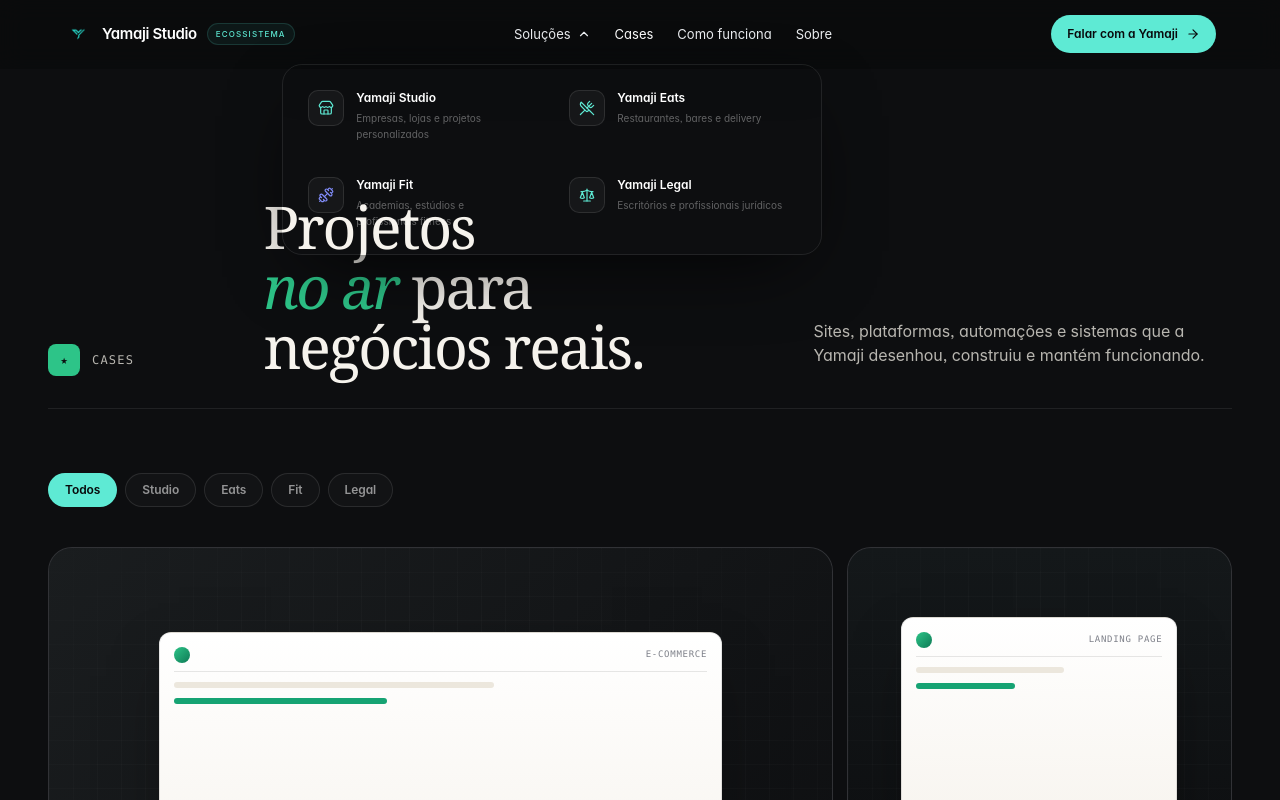
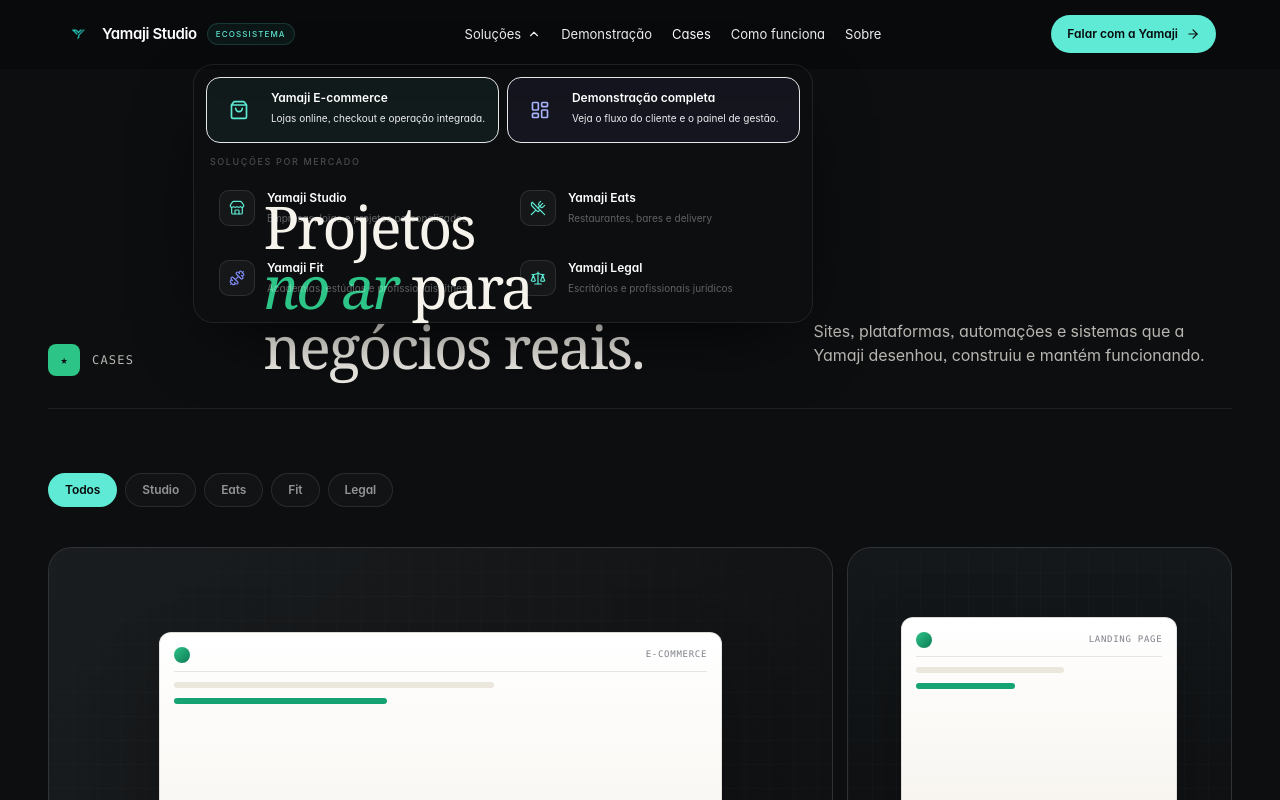
Before and after one commit to cauayoshito/yamaji-ecommerce, a Next.js app: page /cases in a window 1280 px wide. Both pictures are taken after a click on the button "Soluções". Shown: the top 800 px of the page. Built offline with nearby package versions, Linux system fonts and the light colour scheme.

Commit message:
feat: melhora menu mobile e destaca Yamaji E-commerce

```diff
--- a/components/site/NavBar.tsx
+++ b/components/site/NavBar.tsx
@@ -4,12 +4,35 @@
 import Image from "next/image";
 import Link from "next/link";
 import { usePathname } from "next/navigation";
-import { ArrowRight, ChevronDown, Menu, X } from "lucide-react";
+import {
+  ArrowRight,
+  ChevronDown,
+  LayoutDashboard,
+  Menu,
+  ShoppingBag,
+  Sparkles,
+  X,
+} from "lucide-react";
 import Container from "@/components/ui/Container";
 import SegmentMark from "@/components/ecosystem/SegmentMark";
 import { ecosystemSolutions } from "@/data/ecosystem";
 import { GENERAL_WHATSAPP_LINK } from "@/lib/contact";
 import { cn } from "@/lib/utils";
+
+const ecommerceLinks = [
+  {
+    href: "/e-commerce",
+    label: "Yamaji E-commerce",
+    description: "Lojas online, checkout e operação integrada.",
+    icon: ShoppingBag,
+  },
+  {
+    href: "/e-commerce/demo/yamaji",
+    label: "Demonstração completa",
+    description: "Veja o fluxo do cliente e o painel de gestão.",
+    icon: LayoutDashboard,
+  },
+];
 
 export default function NavBar() {
   const pathname = usePathname();
@@ -35,6 +58,7 @@
         setMobileOpen(false);
       }
     }
+
     function onPointerDown(event: MouseEvent) {
       if (dropdownRef.current && !dropdownRef.current.contains(event.target as Node)) {
         setSolutionsOpen(false);
@@ -50,17 +74,24 @@
   }, []);
 
   useEffect(() => {
-    document.body.style.overflow = mobileOpen ? "hidden" : "";
+    const previousOverflow = document.body.style.overflow;
+    document.body.style.overflow = mobileOpen ? "hidden" : previousOverflow;
+
     if (mobileOpen) {
       requestAnimationFrame(() => closeButtonRef.current?.focus());
     } else if (mobileTriggerRef.current) {
       mobileTriggerRef.current.focus();
       mobileTriggerRef.current = null;
     }
+
     return () => {
-      document.body.style.overflow = "";
+      document.body.style.overflow = previousOverflow;
     };
   }, [mobileOpen]);
+
+  function closeMobileMenu() {
+    setMobileOpen(false);
+  }
 
   function handleMobileMenuKeyDown(event: React.KeyboardEvent<HTMLElement>) {
     if (event.key !== "Tab") return;
@@ -82,7 +113,8 @@
     }
   }
 
-  const isActive = (href: string) => pathname === href;
+  const isActive = (href: string) =>
+    href === "/" ? pathname === "/" : pathname === href || pathname.startsWith(`${href}/`);
   const processHref = pathname === "/" ? "#como-funciona" : "/#como-funciona";
 
   return (
@@ -90,15 +122,15 @@
       className={cn(
         "fixed inset-x-0 top-0 z-50 border-b transition duration-300",
         scrolled
-          ? "border-white/[0.07] bg-[#08090B]/88 backdrop-blur-xl"
-          : "border-transparent bg-[#08090B]/45 backdrop-blur-md"
+          ? "border-white/[0.07] bg-[#08090B]/90 backdrop-blur-xl"
+          : "border-transparent bg-[#08090B]/60 backdrop-blur-md"
       )}
     >
       <Container className="flex h-16 items-center justify-between md:h-[68px]">
         <Link
           href="/"
-          className="flex items-center gap-2.5 rounded-md focus-visible:ring-2 focus-visible:ring-accent/60"
-          aria-label="Ecossistema Yamaji — página inicial"
+          className="flex min-w-0 items-center gap-2.5 rounded-md focus-visible:ring-2 focus-visible:ring-accent/60"
+          aria-label="Ecossistema Yamaji, página inicial"
         >
           <Image
             src="/images/logo-yamaji-aqua.png"
@@ -106,9 +138,9 @@
             width={30}
             height={30}
             priority
-            className="h-7 w-7 object-contain"
+            className="h-7 w-7 shrink-0 object-contain"
           />
-          <span className="text-sm font-semibold tracking-tight text-white sm:text-[15px]">
+          <span className="truncate text-sm font-semibold tracking-tight text-white sm:text-[15px]">
             Yamaji Studio
           </span>
           <span className="hidden rounded-full border border-accent/15 bg-accent/[0.06] px-2 py-1 text-[8px] font-medium uppercase tracking-[0.14em] text-accent sm:inline-flex">
@@ -116,14 +148,14 @@
           </span>
         </Link>
 
-        <nav className="hidden items-center gap-6 text-[13px] text-white/58 lg:flex" aria-label="Navegação principal">
+        <nav className="hidden items-center gap-5 text-[13px] text-white/58 lg:flex" aria-label="Navegação principal">
           <div className="relative" ref={dropdownRef}>
             <button
               type="button"
               onClick={() => setSolutionsOpen((open) => !open)}
               className={cn(
                 "inline-flex items-center gap-1.5 rounded-md py-2 transition hover:text-white focus-visible:ring-2 focus-visible:ring-accent/60",
-                ecosystemSolutions.some((item) => isActive(`/${item.slug}`)) && "text-white"
+                (pathname.startsWith("/e-commerce") || ecosystemSolutions.some((item) => isActive(`/${item.slug}`))) && "text-white"
               )}
               aria-haspopup="menu"
               aria-expanded={solutionsOpen}
@@ -137,8 +169,37 @@
               <div
                 id="solutions-menu"
                 role="menu"
-                className="absolute left-1/2 mt-3 w-[540px] -translate-x-1/2 rounded-2xl border border-white/[0.09] bg-[#0A0D12]/98 p-3 shadow-[0_24px_80px_-28px_rgba(0,0,0,.95)] backdrop-blur-xl"
+                className="absolute left-1/2 mt-3 w-[620px] -translate-x-1/2 rounded-2xl border border-white/[0.09] bg-[#0A0D12]/98 p-3 shadow-[0_24px_80px_-28px_rgba(0,0,0,.95)] backdrop-blur-xl"
               >
+                <div className="mb-3 grid grid-cols-2 gap-2">
+                  {ecommerceLinks.map(({ href, label, description, icon: Icon }, index) => (
+                    <Link
+                      key={href}
+                      href={href}
+                      role="menuitem"
+                      onClick={() => setSolutionsOpen(false)}
+                      className={cn(
+                        "group flex gap-3 rounded-xl border p-3 transition",
+                        index === 0
+                          ? "border-accent/18 bg-accent/[0.06] hover:border-accent/35"
+                          : "border-[#818CF8]/18 bg-[#818CF8]/[0.06] hover:border-[#818CF8]/35",
+                        isActive(href) && "ring-1 ring-white/20"
+                      )}
+                    >
+                      <span className={cn("grid h-10 w-10 shrink-0 place-items-center rounded-xl", index === 0 ? "bg-accent/12 text-accent" : "bg-[#818CF8]/12 text-[#A5B4FC]")}>
+                        <Icon className="h-5 w-5" />
+                      </span>
+                      <div className="min-w-0">
+                        <p className="text-xs font-semibold text-white">{label}</p>
+                        <p className="mt-1 text-[10px] leading-relaxed text-white/38">{description}</p>
+                      </div>
+                    </Link>
+                  ))}
+                </div>
+
+                <p className="mb-2 px-1 text-[9px] font-medium uppercase tracking-[0.18em] text-white/25">
+                  Soluções por mercado
+                </p>
                 <div className="grid grid-cols-2 gap-2">
                   {ecosystemSolutions.map((solution) => (
                     <Link
@@ -156,7 +217,7 @@
                       } as React.CSSProperties}
                     >
                       <SegmentMark segment={solution.slug} className="h-9 w-9 shrink-0 rounded-lg" />
-                      <div>
+                      <div className="min-w-0">
                         <p className="text-xs font-semibold text-white">{solution.name}</p>
                         <p className="mt-1 text-[10px] leading-relaxed text-white/35">{solution.audience}</p>
                       </div>
@@ -167,6 +228,7 @@
             )}
           </div>
 
+          <Link href="/e-commerce/demo/yamaji" className={cn("transition hover:text-white", isActive("/e-commerce/demo/yamaji") && "text-white")}>Demonstração</Link>
           <Link href="/cases" className={cn("transition hover:text-white", isActive("/cases") && "text-white")}>Cases</Link>
           <Link href={processHref} className="transition hover:text-white">Como funciona</Link>
           <Link href="/sobre" className={cn("transition hover:text-white", isActive("/sobre") && "text-white")}>Sobre</Link>
@@ -180,8 +242,7 @@
           data-label="navbar"
           className="hidden items-center gap-2 rounded-full bg-accent px-4 py-2.5 text-[12px] font-semibold text-[#08090B] transition hover:-translate-y-0.5 hover:bg-[#7bf0dc] lg:inline-flex"
         >
-          Falar com a Yamaji
-          <ArrowRight className="h-3.5 w-3.5" />
+          Falar com a Yamaji <ArrowRight className="h-3.5 w-3.5" />
         </a>
 
         <button
@@ -190,7 +251,7 @@
             mobileTriggerRef.current = event.currentTarget;
             setMobileOpen(true);
           }}
-          className="grid h-10 w-10 place-items-center rounded-xl border border-white/10 bg-white/[0.03] text-white/75 lg:hidden"
+          className="grid h-11 w-11 shrink-0 place-items-center rounded-xl border border-white/10 bg-white/[0.03] text-white/75 lg:hidden"
           aria-label="Abrir menu"
           aria-expanded={mobileOpen}
           aria-controls="mobile-navigation"
@@ -201,10 +262,10 @@
 
       <div
         className={cn(
-          "fixed inset-0 z-40 bg-black/75 backdrop-blur-sm transition-opacity lg:hidden",
+          "fixed inset-0 z-40 bg-black/80 backdrop-blur-sm transition-opacity lg:hidden",
           mobileOpen ? "pointer-events-auto opacity-100" : "pointer-events-none opacity-0"
         )}
-        onClick={() => setMobileOpen(false)}
+        onClick={closeMobileMenu}
         aria-hidden="true"
       />
 
@@ -212,7 +273,7 @@
         ref={mobilePanelRef}
         id="mobile-navigation"
         className={cn(
-          "fixed inset-y-0 right-0 z-50 w-[90%] max-w-sm overflow-y-auto border-l border-white/[0.08] bg-[#090C10] p-5 shadow-2xl transition-transform duration-300 lg:hidden",
+          "mobile-nav-panel fixed inset-0 z-50 flex h-[100dvh] w-full flex-col overflow-hidden bg-[#080B0F] shadow-2xl transition-transform duration-300 lg:hidden",
           mobileOpen ? "translate-x-0" : "translate-x-full"
         )}
         role="dialog"
@@ -222,52 +283,100 @@
         inert={!mobileOpen}
         onKeyDown={handleMobileMenuKeyDown}
       >
-        <div className="flex items-center justify-between border-b border-white/[0.08] pb-5">
-          <div className="flex items-center gap-2.5">
-            <Image src="/images/logo-yamaji-aqua.png" alt="" width={28} height={28} />
-            <div>
-              <p className="text-sm font-semibold text-white">Yamaji Studio</p>
-              <p className="text-[9px] uppercase tracking-[0.14em] text-accent">Ecossistema Yamaji</p>
+        <div className="flex shrink-0 items-center justify-between border-b border-white/[0.08] bg-[#080B0F]/96 px-5 py-4 backdrop-blur-xl">
+          <Link href="/" onClick={closeMobileMenu} className="flex min-w-0 items-center gap-2.5">
+            <Image src="/images/logo-yamaji-aqua.png" alt="" width={28} height={28} className="h-7 w-7 shrink-0" />
+            <div className="min-w-0">
+              <p className="truncate text-sm font-semibold text-white">Yamaji Studio</p>
+              <p className="truncate text-[9px] uppercase tracking-[0.14em] text-accent">Ecossistema Yamaji</p>
             </div>
-          </div>
-          <button ref={closeButtonRef} type="button" onClick={() => setMobileOpen(false)} className="grid h-10 w-10 place-items-center rounded-xl border border-white/10 bg-white/[0.03] text-white/70" aria-label="Fechar menu">
+          </Link>
+          <button
+            ref={closeButtonRef}
+            type="button"
+            onClick={closeMobileMenu}
+            className="grid h-11 w-11 shrink-0 place-items-center rounded-xl border border-white/10 bg-white/[0.03] text-white/70"
+            aria-label="Fechar menu"
+          >
             <X className="h-5 w-5" />
           </button>
         </div>
 
-        <div className="py-6">
-          <p className="mb-3 text-[9px] font-medium uppercase tracking-[0.18em] text-white/30">Soluções por mercado</p>
-          <nav className="space-y-2" aria-label="Soluções Yamaji">
+        <div className="min-h-0 flex-1 overflow-y-auto overscroll-contain px-4 pb-[calc(1.25rem+env(safe-area-inset-bottom))] pt-5">
+          <p className="mb-3 px-1 text-[9px] font-medium uppercase tracking-[0.18em] text-white/30">E-commerce</p>
+          <div className="grid gap-2">
+            {ecommerceLinks.map(({ href, label, description, icon: Icon }, index) => (
+              <Link
+                key={href}
+                href={href}
+                onClick={closeMobileMenu}
+                className={cn(
+                  "flex min-w-0 items-center gap-3 rounded-2xl border p-4",
+                  index === 0
+                    ? "border-accent/20 bg-accent/[0.07]"
+                    : "border-[#818CF8]/20 bg-[#818CF8]/[0.07]"
+                )}
+              >
+                <span className={cn("grid h-11 w-11 shrink-0 place-items-center rounded-xl", index === 0 ? "bg-accent/12 text-accent" : "bg-[#818CF8]/12 text-[#A5B4FC]")}>
+                  <Icon className="h-5 w-5" />
+                </span>
+                <div className="min-w-0 flex-1">
+                  <p className="text-sm font-semibold text-white">{label}</p>
+                  <p className="mt-1 text-[11px] leading-relaxed text-white/42">{description}</p>
+                </div>
+                <ArrowRight className="h-4 w-4 shrink-0 text-white/30" />
+              </Link>
+            ))}
+          </div>
+
+          <div className="my-5 h-px bg-white/[0.08]" />
+
+          <p className="mb-3 px-1 text-[9px] font-medium uppercase tracking-[0.18em] text-white/30">Soluções por mercado</p>
+          <nav className="grid grid-cols-2 gap-2" aria-label="Soluções Yamaji">
             {ecosystemSolutions.map((solution) => (
               <Link
                 key={solution.slug}
                 href={`/${solution.slug}`}
-                onClick={() => setMobileOpen(false)}
-                className="flex items-center gap-3 rounded-xl border border-white/[0.07] bg-white/[0.025] p-3"
+                onClick={closeMobileMenu}
+                className="min-w-0 rounded-2xl border border-white/[0.07] bg-white/[0.025] p-3"
                 style={{
                   "--segment-accent": solution.accent,
                   "--segment-soft": solution.accentSoft,
                 } as React.CSSProperties}
               >
-                <SegmentMark segment={solution.slug} className="h-9 w-9 shrink-0 rounded-lg" />
-                <div>
-                  <p className="text-sm font-semibold text-white">{solution.name}</p>
-                  <p className="text-[10px] text-white/35">{solution.audience}</p>
-                </div>
+                <SegmentMark segment={solution.slug} className="h-9 w-9 rounded-lg" />
+                <p className="mt-3 truncate text-sm font-semibold text-white">{solution.name}</p>
+                <p className="mt-1 line-clamp-2 text-[10px] leading-relaxed text-white/35">{solution.audience}</p>
               </Link>
             ))}
           </nav>
+
+          <div className="my-5 h-px bg-white/[0.08]" />
+
+          <nav className="grid gap-1 text-sm text-white/65" aria-label="Outras páginas">
+            <Link href="/" onClick={closeMobileMenu} className="rounded-xl px-3 py-3 hover:bg-white/[0.04] hover:text-white">Início</Link>
+            <Link href="/cases" onClick={closeMobileMenu} className="rounded-xl px-3 py-3 hover:bg-white/[0.04] hover:text-white">Cases</Link>
+            <Link href={processHref} onClick={closeMobileMenu} className="rounded-xl px-3 py-3 hover:bg-white/[0.04] hover:text-white">Como funciona</Link>
+            <Link href="/sobre" onClick={closeMobileMenu} className="rounded-xl px-3 py-3 hover:bg-white/[0.04] hover:text-white">Sobre</Link>
+            <Link href="/aplicar" onClick={closeMobileMenu} className="rounded-xl px-3 py-3 hover:bg-white/[0.04] hover:text-white">Aplicar meu projeto</Link>
+          </nav>
+
+          <a
+            href={GENERAL_WHATSAPP_LINK}
+            target="_blank"
+            rel="noreferrer noopener"
+            onClick={closeMobileMenu}
+            data-cta="whatsapp"
+            data-label="mobile-navbar"
+            className="mt-5 inline-flex min-h-12 w-full items-center justify-center gap-2 rounded-full bg-accent px-5 text-sm font-semibold text-[#08090B]"
+          >
+            Falar com a Yamaji <ArrowRight className="h-4 w-4" />
+          </a>
+
+          <div className="mt-5 flex items-center justify-center gap-2 text-[9px] uppercase tracking-[0.16em] text-white/25">
+            <Sparkles className="h-3 w-3 text-accent" /> Studio · Eats · Fit · Legal
+          </div>
         </div>
-
-        <nav className="space-y-1 border-t border-white/[0.08] pt-5 text-sm text-white/65" aria-label="Outras páginas">
-          <Link href="/cases" onClick={() => setMobileOpen(false)} className="block rounded-lg px-3 py-3 hover:bg-white/[0.04] hover:text-white">Cases</Link>
-          <Link href={processHref} onClick={() => setMobileOpen(false)} className="block rounded-lg px-3 py-3 hover:bg-white/[0.04] hover:text-white">Como funciona</Link>
-          <Link href="/sobre" onClick={() => setMobileOpen(false)} className="block rounded-lg px-3 py-3 hover:bg-white/[0.04] hover:text-white">Sobre</Link>
-        </nav>
-
-        <a href={GENERAL_WHATSAPP_LINK} target="_blank" rel="noreferrer noopener" onClick={() => setMobileOpen(false)} data-cta="whatsapp" data-label="mobile-navbar" className="mt-6 inline-flex w-full items-center justify-center gap-2 rounded-full bg-accent px-5 py-3.5 text-sm font-semibold text-[#08090B]">
-          Falar com a Yamaji <ArrowRight className="h-4 w-4" />
-        </a>
       </aside>
     </header>
   );
```
